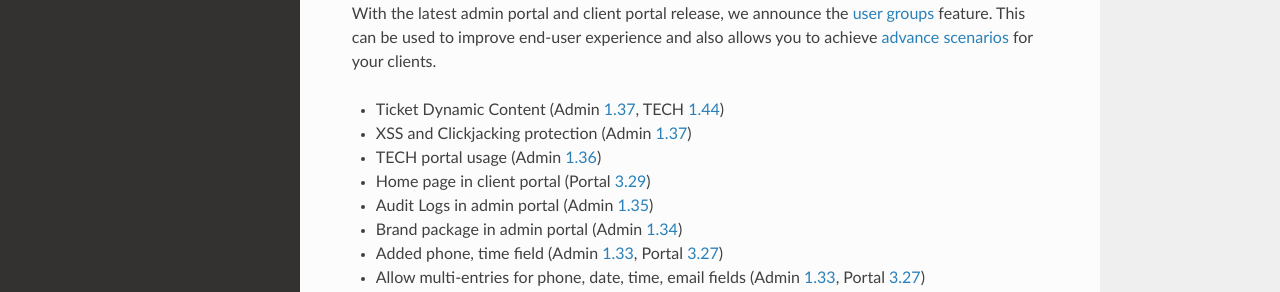
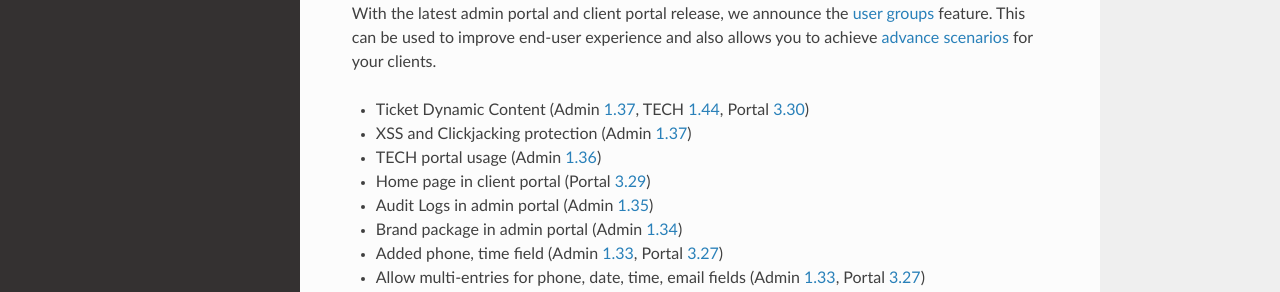
Before and after one commit to DeskDirector/docs, an MkDocs documentation site: the page built from docs/_contents/admin/home/announcement.md, in a window 1280 px wide and 1374 px high. Shown: the part 171-463 px from the top of the window. Built offline with MkDocs 1.6.1, drawn with Linux system fonts in a browser that asks for light colours; nearby versions of some CDN libraries; old or Windows-style settings are respelled for this version of MkDocs.

Commit message:
Update announcement.md

```diff
--- a/docs/_contents/admin/home/announcement.md
+++ b/docs/_contents/admin/home/announcement.md
@@ -2,7 +2,7 @@
 
 We have been busy for the first half of 2021, working on several new features and improvements. With the latest admin portal and client portal release, we announce the [user groups](https://help.deskdirector.com/article/bxd7i1kkw3) feature. This can be used to improve end-user experience and also allows you to achieve [advance scenarios](https://help.deskdirector.com/article/619edy705s-user-group-scenarios) for your clients.
 
-* Ticket Dynamic Content (Admin [1.37](/configs/release-notes/admin/v1.37.1), TECH [1.44](/configs/release-notes/tech/v1.44))
+* Ticket Dynamic Content (Admin [1.37](/configs/release-notes/admin/v1.37.1), TECH [1.44](/configs/release-notes/tech/v1.44), Portal [3.30](/configs/release-notes/portal/v3.30))
 * XSS and Clickjacking protection (Admin [1.37](/configs/release-notes/admin/v1.37.1))
 * TECH portal usage (Admin [1.36](/configs/release-notes/admin/v1.36.1))
 * Home page in client portal (Portal [3.29](/configs/release-notes/portal/v3.29))
```
